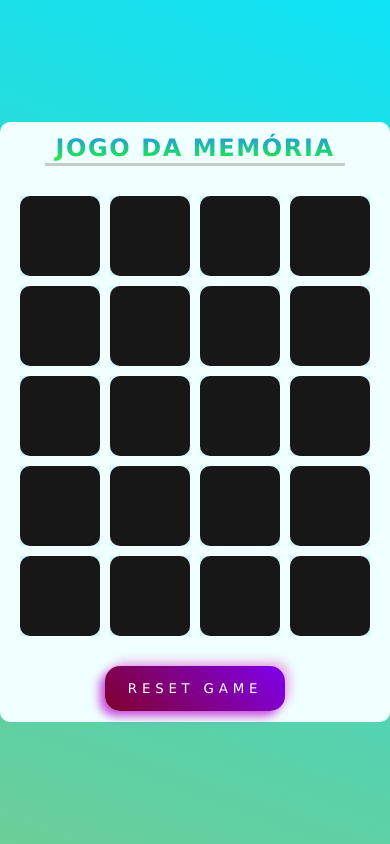
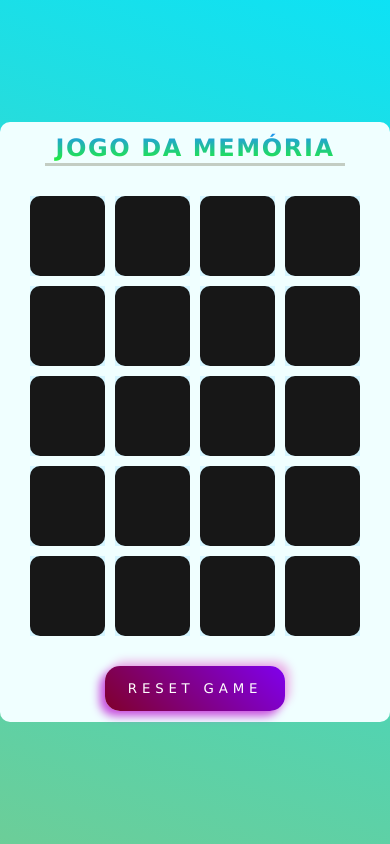
Before and after one commit to FagnerNoe/JogodaMemoria, a plain HTML site: page index.html in a window 390 px wide. Drawn offline with Linux system fonts and the light colour scheme.

Commit message:
Update main.css

```diff
--- a/src/styles/main.css
+++ b/src/styles/main.css
@@ -101,7 +101,7 @@ h2{
     transform: rotateY(180deg);
 }
 
-@media (max-width: 768px) {
+@media (max-width: 666px) {
     .container{
         width:100%;
         height:600px;
@@ -115,7 +115,7 @@ h2{
     }
 
     .item{
-        width: 80px;
+        width: 75px;
         height: 80px;
         font-size: 40px;
     }
```
